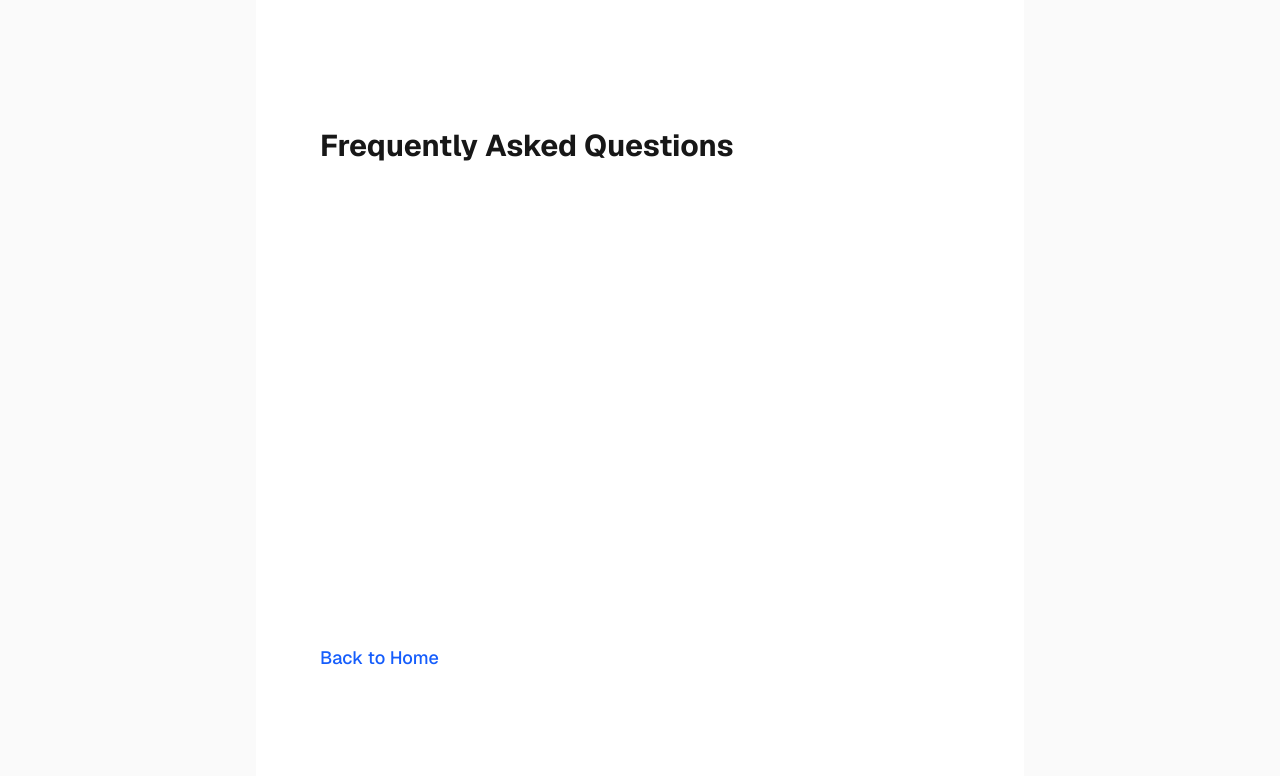
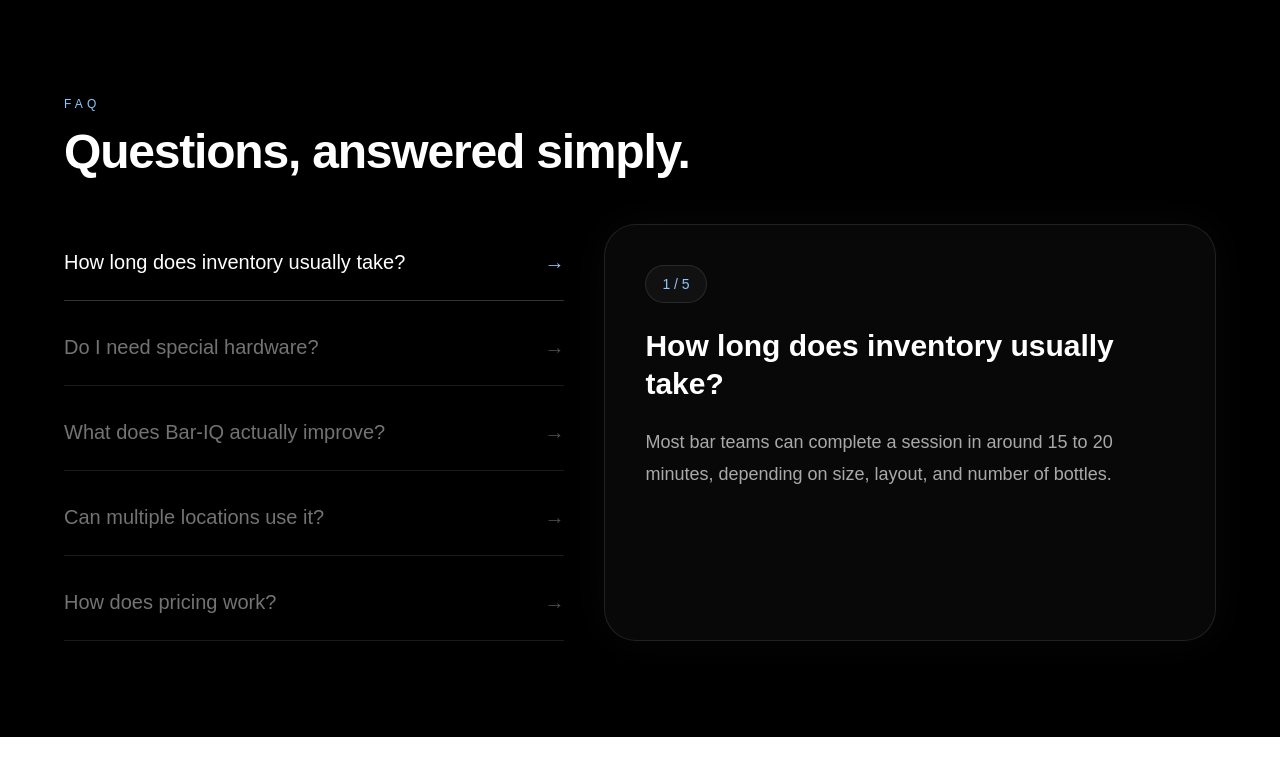
Before and after one commit to colewortman/UNO-Capstone, a Next.js app in the folder web/: page /UNO-Capstone/faq in a window 1280 px wide. Shown: the top 776 px of the page. Built offline with nearby package versions, Linux system fonts and the light colour scheme.

Commit message:
Implement FAQ section with dynamic question display

```diff
--- a/web/app/faq/page.tsx
+++ b/web/app/faq/page.tsx
@@ -1,17 +1,98 @@
-import Link from "next/link";
+"use client";
 
-export default function Home() {
+import { useState } from "react";
+
+const faqItems = [
+  {
+    question: "How long does inventory usually take?",
+    answer:
+      "Most bar teams can complete a session in around 15 to 20 minutes, depending on size, layout, and number of bottles.",
+  },
+  {
+    question: "Do I need special hardware?",
+    answer:
+      "Bar-IQ is designed to keep the workflow simple. The system is centered around fast, guided inventory counting with minimal setup friction.",
+  },
+  {
+    question: "What does Bar-IQ actually improve?",
+    answer:
+      "It helps reduce manual counting time, improves visibility into shrinkage, and gives managers cleaner reporting after each session.",
+  },
+  {
+    question: "Can multiple locations use it?",
+    answer:
+      "Yes. The workflow can support multiple bar environments and gives teams a clearer way to compare counts, sessions, and results across locations.",
+  },
+  {
+    question: "How does pricing work?",
+    answer:
+      "Pricing depends on the plan selected. The pricing page is designed to show the available tiers and connect each one to projected ROI.",
+  },
+];
+
+export default function FAQSection() {
+  const [activeIndex, setActiveIndex] = useState(0);
+
   return (
-    <div className="flex min-h-screen items-center justify-center bg-zinc-50 font-sans dark:bg-black">
-      <main className="flex min-h-screen w-full max-w-3xl flex-col items-center justify-between py-32 px-16 bg-white dark:bg-black sm:items-start">
-        <h1 className="text-3xl font-bold">Frequently Asked Questions</h1>
-        <Link
-          href="/"
-          className="mt-4 text-lg font-medium text-blue-600 hover:underline"
-        >
-          Back to Home
-        </Link>
-      </main>
-    </div>
+    <section className="bg-black px-6 py-24 text-white md:px-10 lg:px-16">
+      <div className="mx-auto max-w-7xl">
+        <div className="mb-12 max-w-2xl">
+          <p className="mb-4 text-xs uppercase tracking-[0.35em] text-blue-300">
+            FAQ
+          </p>
+          <h2 className="text-4xl font-semibold tracking-tight md:text-5xl">
+            Questions, answered simply.
+          </h2>
+        </div>
+
+        <div className="grid gap-10 lg:grid-cols-[0.9fr_1.1fr]">
+          {/* Left side */}
+          <div className="space-y-2">
+            {faqItems.map((item, index) => {
+              const isActive = index === activeIndex;
+
+              return (
+                <button
+                  key={item.question}
+                  onClick={() => setActiveIndex(index)}
+                  className={`flex w-full items-center justify-between border-b py-6 text-left transition ${
+                    isActive
+                      ? "border-white/20 text-white"
+                      : "border-white/10 text-white/45 hover:text-white/75"
+                  }`}
+                >
+                  <span className="text-lg font-medium md:text-xl">
+                    {item.question}
+                  </span>
+
+                  <span
+                    className={`ml-6 text-xl transition ${
+                      isActive ? "text-blue-300" : "text-white/30"
+                    }`}
+                  >
+                    →
+                  </span>
+                </button>
+              );
+            })}
+          </div>
+
+          {/* Right side */}
+          <div className="rounded-[2rem] border border-white/10 bg-white/[0.03] p-8 shadow-[0_0_40px_rgba(255,255,255,0.03)] backdrop-blur-sm md:p-10">
+            <div className="mb-6 inline-flex rounded-full border border-white/10 bg-white/[0.04] px-4 py-2 text-sm text-blue-300">
+              {activeIndex + 1} / {faqItems.length}
+            </div>
+
+            <h3 className="text-2xl font-semibold leading-tight md:text-3xl">
+              {faqItems[activeIndex].question}
+            </h3>
+
+            <p className="mt-6 max-w-2xl text-base leading-8 text-white/65 md:text-lg">
+              {faqItems[activeIndex].answer}
+            </p>
+          </div>
+        </div>
+      </div>
+    </section>
   );
 }
```
